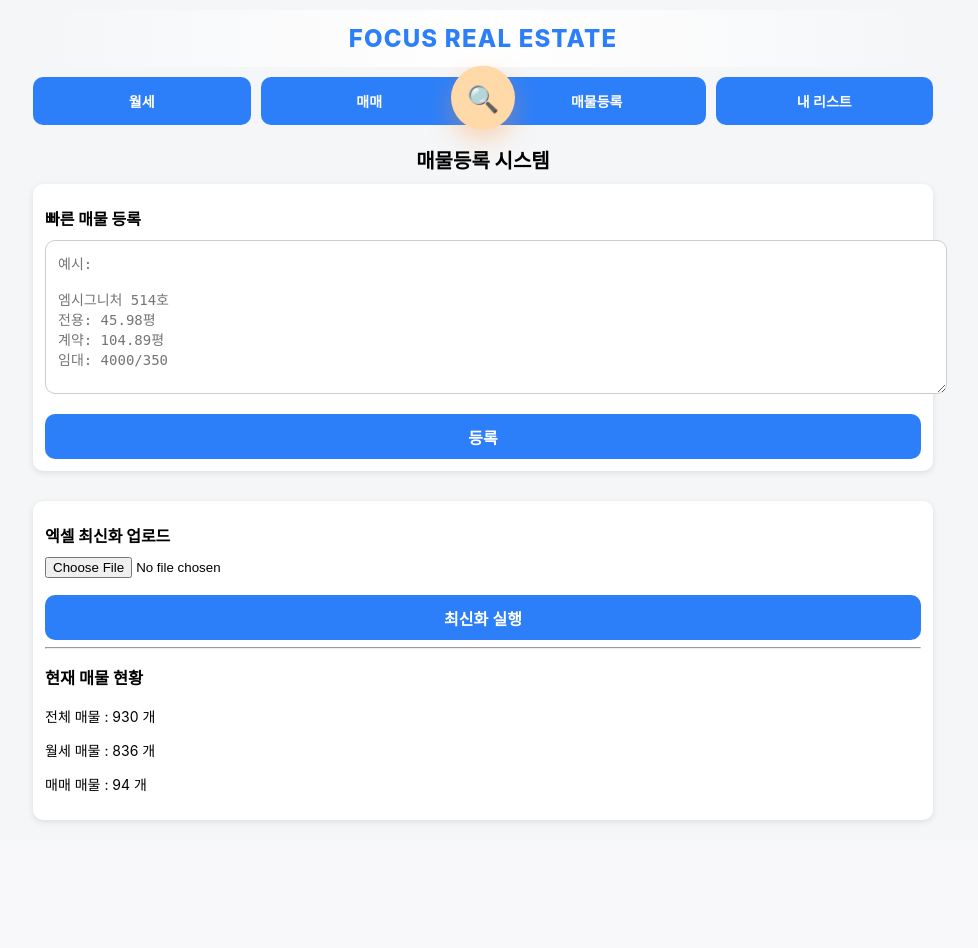
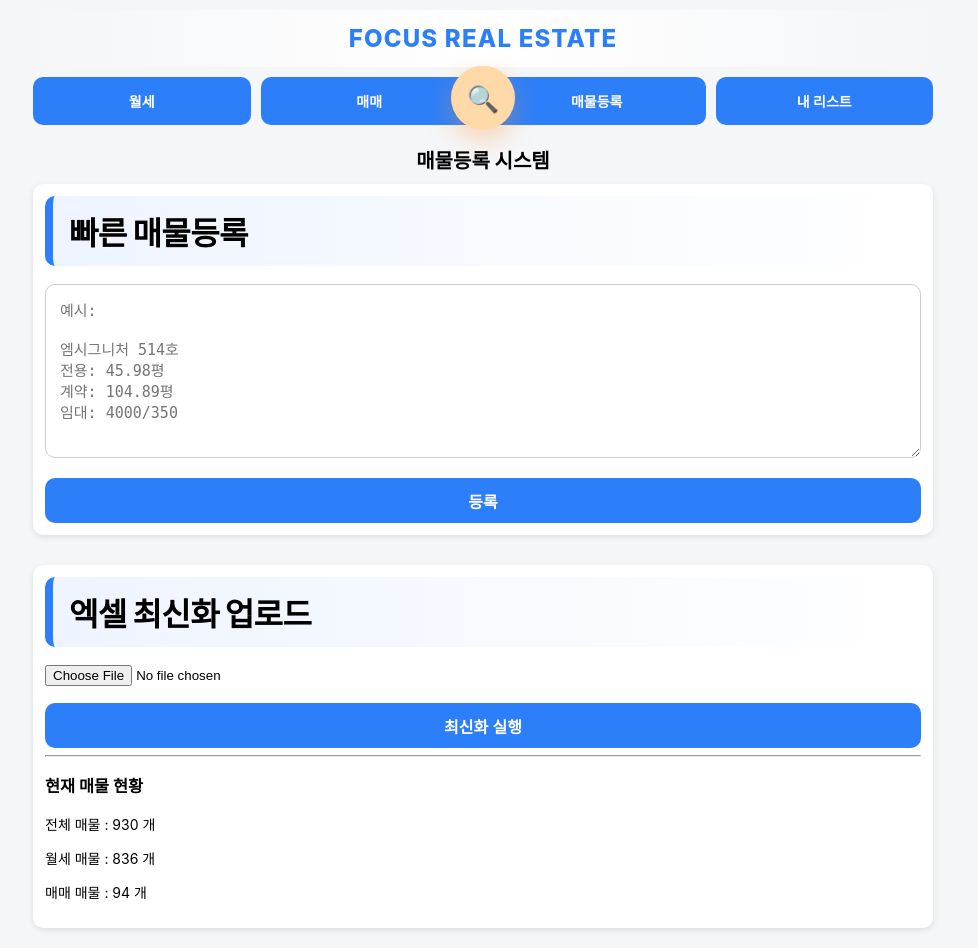
Before and after one commit to manki3/mrefs-system, a Flask app: page /register in a window 1280 px wide. Shown: the whole page, without its empty margins (157-1135 px from the left). Before the commit the page ends 823 px from the top, so only its background shows below. Run offline with Flask 3, Linux system fonts and the light colour scheme; a user stored in the database is signed in; data comes from the database, SQL or seed files in the repository.

Commit message:
매물등록 헤더 강조 및 입력창 overflow 수정

```diff
--- a/templates/register.html
+++ b/templates/register.html
@@ -5,7 +5,8 @@
 
 <div class="card">
 
-<h2>빠른 매물 등록</h2>
+<div class="section-title">빠른 매물등록</div>
+
 
 <form method="POST">
 <input type="hidden" name="form_type" value="quick">
@@ -29,7 +30,8 @@ placeholder="예시:
 
 <div class="card" style="margin-top:30px;">
 
-<h2>엑셀 최신화 업로드</h2>
+<div class="section-title">엑셀 최신화 업로드</div>
+
 
 <form method="POST" enctype="multipart/form-data">
 <input type="hidden" name="form_type" value="excel">
@@ -66,11 +68,42 @@ placeholder="예시:
 
 textarea {
     width: 100%;
-    padding: 12px;
+    padding: 14px;
     border-radius: 10px;
     border: 1px solid #ccc;
-    font-size: 14px;
+    font-size: 15px;
+    box-sizing: border-box;
+    resize: vertical;
 }
+
+
+.section-title {
+    font-size: 32px;
+    font-weight: 900;
+    margin-bottom: 18px;
+    padding: 12px 16px;
+    border-radius: 10px;
+    background: linear-gradient(to right, #eef4ff, transparent);
+    border-left: 8px solid #2d7ff9;
+    letter-spacing: -0.6px;
+}
+
+.card form {
+    width: 100%;
+}
+
+.card {
+    overflow: hidden;
+}
+
+@media (max-width: 600px) {
+    .section-title {
+        font-size: 24px;
+        padding: 10px 12px;
+    }
+}
+
+
 </style>
 
 {% endblock %}
```
